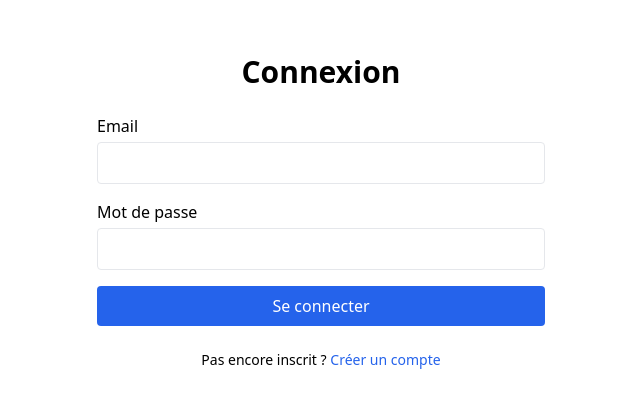
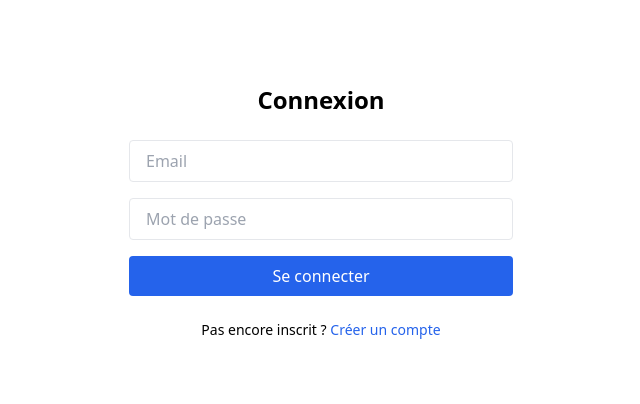
Before and after one commit to kbwee125/kbwee-live, a Next.js app: page /login in a window 1280 px wide. Shown: the part 188-592 px from the top of the page, without its empty margins (319-959 px from the left). Built offline with nearby package versions, Linux system fonts and the light colour scheme.

Commit message:
Update login.js

```diff
--- a/pages/login.js
+++ b/pages/login.js
@@ -1,49 +1,66 @@
-import React, { useState } from "react";
+import { useState } from "react";
+import { supabase } from "../lib/supabaseClient";
 
-export default function AuthPage() {
+export default function Login() {
+  const [email, setEmail] = useState("");
+  const [password, setPassword] = useState("");
   const [isLogin, setIsLogin] = useState(true);
-  const [formData, setFormData] = useState({ email: "", password: "" });
+  const [message, setMessage] = useState("");
 
-  const handleChange = (e) => {
-    setFormData({ ...formData, [e.target.name]: e.target.value });
-  };
+  const handleSubmit = async (e) => {
+    e.preventDefault();
+    setMessage("");
 
-  const handleSubmit = (e) => {
-    e.preventDefault();
-    const action = isLogin ? "Connexion" : "Inscription";
-    console.log(`${action} avec :`, formData);
-    alert(`${action} réussie (non connecté réellement)`);
+    if (isLogin) {
+      // Connexion
+      const { error } = await supabase.auth.signInWithPassword({
+        email,
+        password,
+      });
+      if (error) {
+        setMessage("Erreur : " + error.message);
+      } else {
+        setMessage("Connexion réussie ✅");
+      }
+    } else {
+      // Inscription
+      const { error } = await supabase.auth.signUp({
+        email,
+        password,
+      });
+      if (error) {
+        setMessage("Erreur : " + error.message);
+      } else {
+        setMessage("Compte créé ✅ Vous pouvez vous connecter.");
+        setIsLogin(true);
+      }
+    }
   };
 
   return (
-    <div className="min-h-screen bg-white flex flex-col items-center justify-center px-6 py-12">
-      <div className="w-full max-w-md space-y-6">
-        <h1 className="text-3xl font-bold text-center">
+    <div className="min-h-screen flex flex-col justify-center items-center px-4 bg-white">
+      <div className="w-full max-w-sm space-y-6">
+        <h1 className="text-2xl font-bold text-center">
           {isLogin ? "Connexion" : "Inscription"}
         </h1>
+        {message && <p className="text-sm text-center text-red-600">{message}</p>}
         <form onSubmit={handleSubmit} className="space-y-4">
-          <div>
-            <label className="block mb-1">Email</label>
           <input
             type="email"
-              name="email"
+            placeholder="Email"
+            value={email}
+            onChange={(e) => setEmail(e.target.value)}
+            className="w-full border px-4 py-2 rounded"
             required
-              onChange={handleChange}
-              value={formData.email}
-              className="w-full border px-4 py-2 rounded"
           />
-          </div>
-          <div>
-            <label className="block mb-1">Mot de passe</label>
           <input
             type="password"
-              name="password"
+            placeholder="Mot de passe"
+            value={password}
+            onChange={(e) => setPassword(e.target.value)}
+            className="w-full border px-4 py-2 rounded"
             required
-              onChange={handleChange}
-              value={formData.password}
-              className="w-full border px-4 py-2 rounded"
           />
-          </div>
           <button
             type="submit"
             className="w-full bg-blue-600 text-white px-4 py-2 rounded hover:bg-blue-700"
@@ -52,10 +69,10 @@ export default function AuthPage() {
           </button>
         </form>
         <p className="text-sm text-center">
-          {isLogin ? "Pas encore inscrit ?" : "Déjà un compte ?"}{" "}
+          {isLogin ? "Pas encore inscrit ?" : "Déjà inscrit ?"}{" "}
           <button
+            className="text-blue-600 hover:underline"
             onClick={() => setIsLogin(!isLogin)}
-            className="text-blue-600 hover:underline"
           >
             {isLogin ? "Créer un compte" : "Se connecter"}
           </button>
```
Lines whose indentation alone changed are shown as unchanged.
